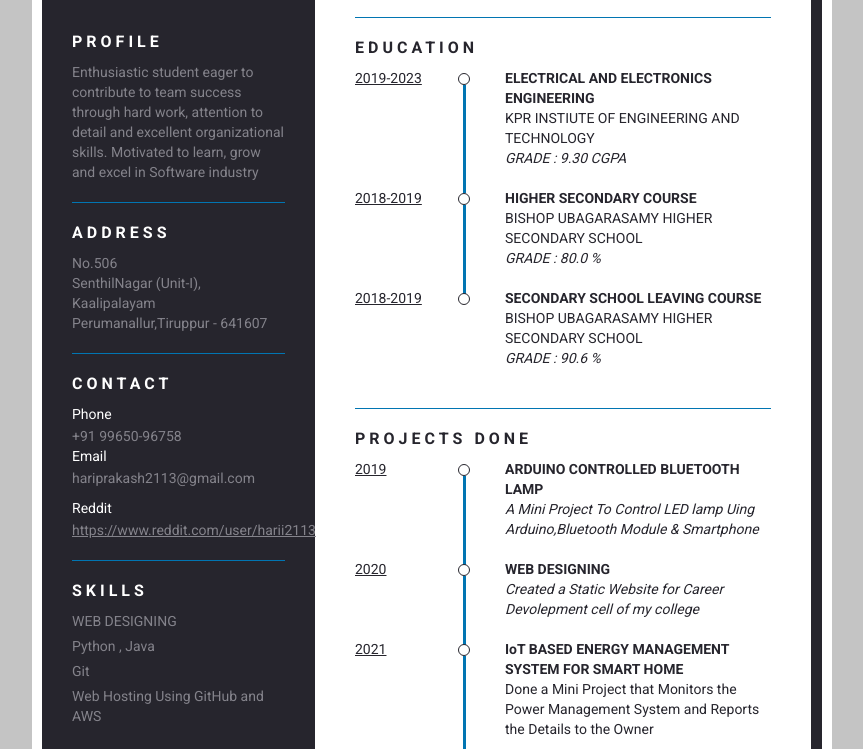
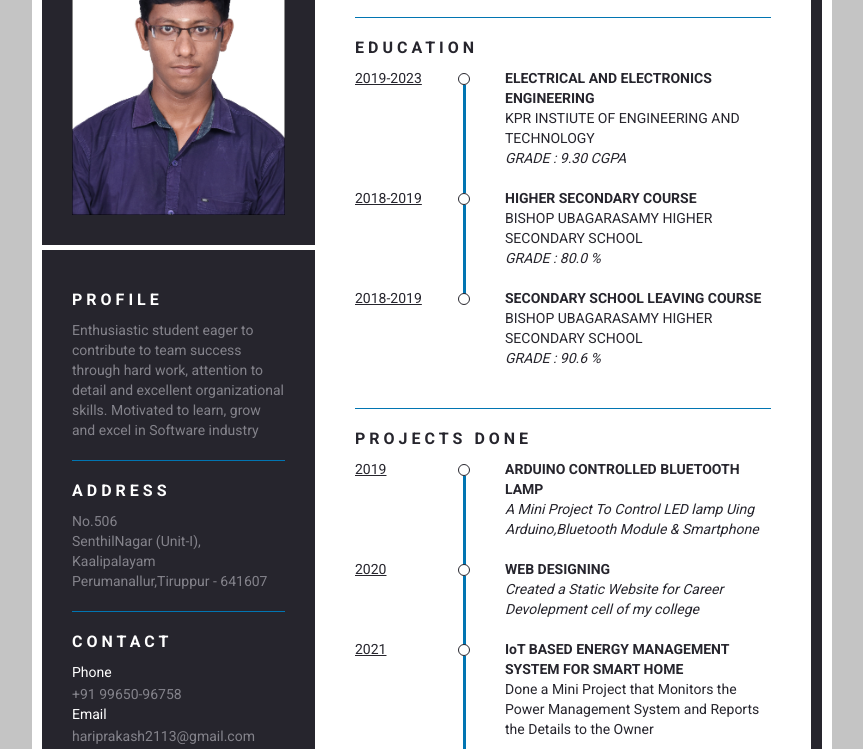
Before and after one commit to Bala-0824/resume.github.io, a plain HTML site: page index.html in a window 1280 px wide. Shown: the part 153-902 px from the top of the page, without its empty margins (208-1071 px from the left). Drawn offline with Linux system fonts and the light colour scheme.

Commit message:
Somewhat done

```diff
--- a/index.html
+++ b/index.html
@@ -12,7 +12,7 @@
 <div class="resume_wrapper">
 	<div class="resume_left">
 		<div class="resume_image">
-			<img src="pic.jpeg" alt="Resume_image" style="padding:30px;border-bottom:5px solid white;">
+			<img src="pic.JPG" alt="Resume_image" style="padding:30px;border-bottom:5px solid white;">
 		</div>
 		<div class="resume_bottom">
 			<div class="resume_item resume_namerole">
```
